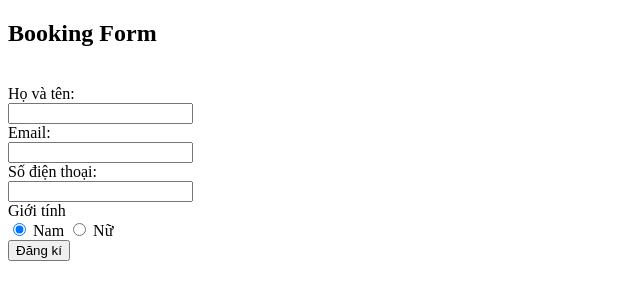
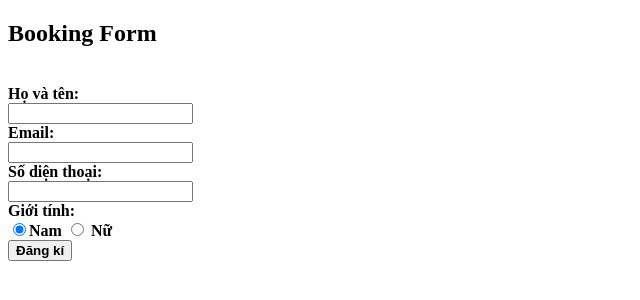
Before and after one commit to Npc0904/jv231121, a plain HTML site: page session2/baitap/form.html in a window 1280 px wide. Shown: the whole page, without its empty margins (0-640 px from the left). Drawn offline with Linux system fonts and the light colour scheme.

Commit message:
Update form.html

```diff
--- a/session2/baitap/form.html
+++ b/session2/baitap/form.html
@@ -8,16 +8,16 @@
 <body>
     <form action="">
         <h2>Booking Form</h2> <br>
-        <label for="">Họ và tên:</label><br>
+        <label for=""><strong>Họ và tên:</strong></label><br>
         <input type="text" name=""><br>
-        <label for="">Email:</label><br>
+        <label for=""><strong>Email:</strong></label><br>
         <input type="text" name=""> <br>
-        <label for="">Số điện thoại: </label> <br>
+        <label for=""><strong>Số diện thoại:</strong></label> <br>
         <input type="text" name=""><br>
-        <span> Giới tính </span> <br>
-        <input checked name="gender" type="radio"> Nam
-        <input name="gender" type="radio"> Nữ <br>
-        <button>Đăng kí</button>
+        <label><strong>Giới tính:</strong></label> <br>
+        <input checked name="gender" type="radio"><strong>Nam</strong>
+        <input name="gender" type="radio"> <strong>Nữ</strong> <br>
+        <button><strong>Đăng kí</strong></button>
     </form>
 </body>
 </html>
```
